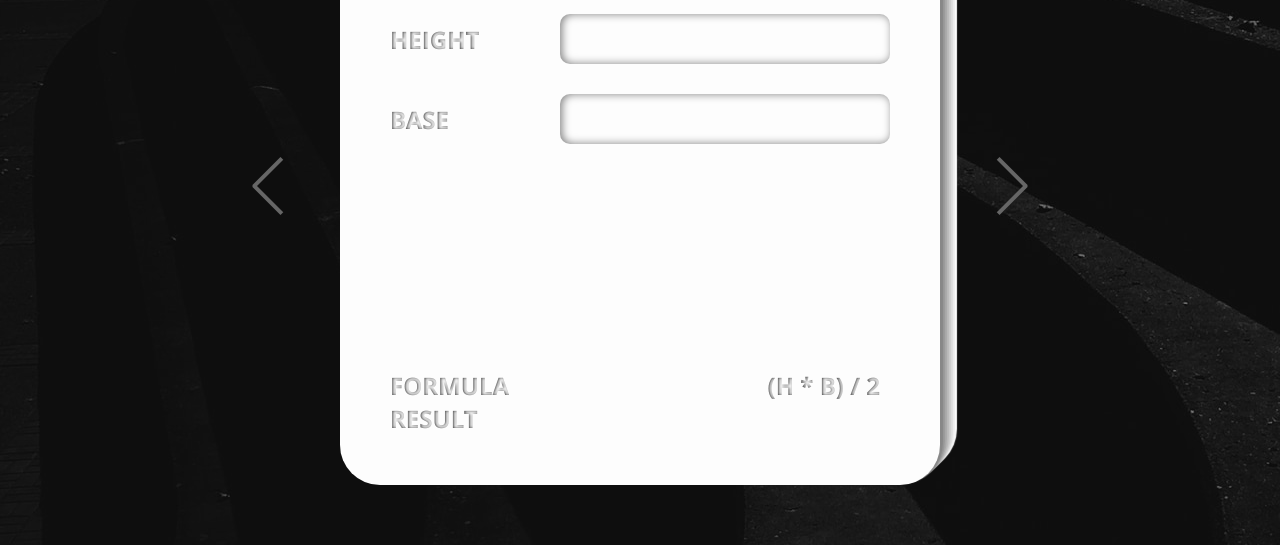
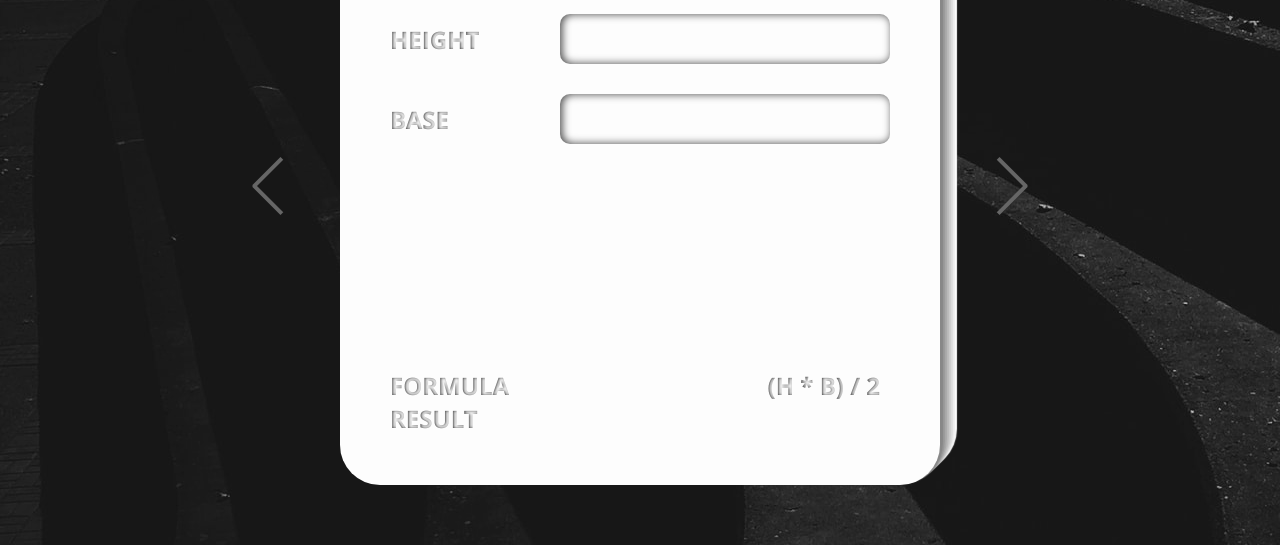
Before and after one commit to Unvares/calculators, a React app: page / in a window 1280 px wide. Shown: the part 255-800 px from the top of the page. Built offline with nearby package versions, Linux system fonts and the light colour scheme.

Commit message:
feat: change background substrate transparency and calculator color variable name

```diff
--- a/src/Assets/colors.scss
+++ b/src/Assets/colors.scss
@@ -4,7 +4,7 @@
   --additional-color-2: #E9702D;
   --processing-color: #1D9977;
   --error-color: #A34054;
-  --engraved-text-background: rgba(0, 0, 0, 0.75);
-  --background-substrate: rgba(0, 0, 0, 0.5);
+  --calculator-inner-shadow: rgba(0, 0, 0, 0.75);
+  --background-substrate: rgba(0, 0, 0, 0.2);
   --unclicked-button: #666;
 }
--- a/src/Components/Calculator/Calculator.scss
+++ b/src/Components/Calculator/Calculator.scss
@@ -39,7 +39,7 @@
 
 .calculator__text_engraved {
   background-clip: text;
-  background-color: var(--engraved-text-background);
+  background-color: var(--calculator-inner-shadow);
   color: transparent;
   text-shadow: 1px 0px 3px var(--additional-color);
 }
@@ -65,7 +65,7 @@
   height: 50px;
   padding: 0 10px;
   border-radius: 10px;
-  box-shadow: inset 2px 0px 8px var(--background-substrate);
+  box-shadow: inset 2px 0px 8px var(--calculator-inner-shadow);
   color: var(--additional-color-2);
   text-align: right;
 }
```
